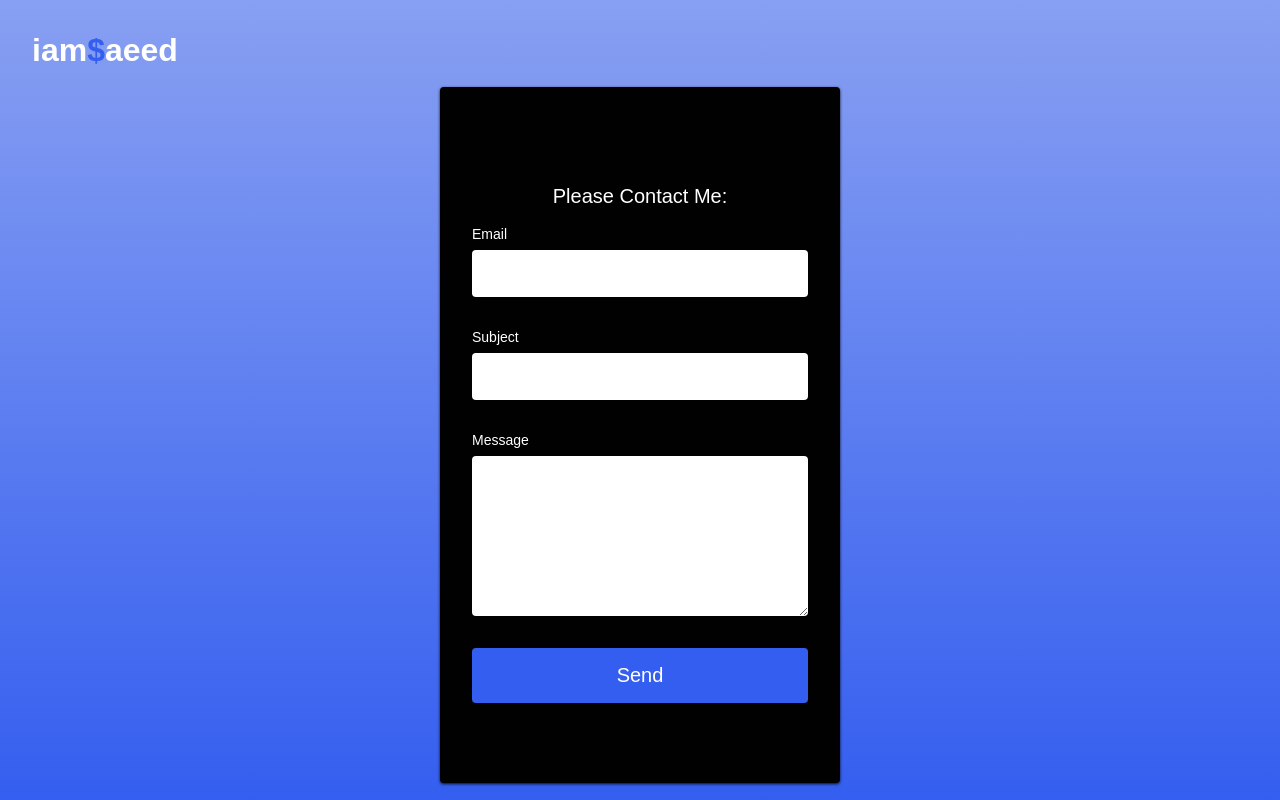
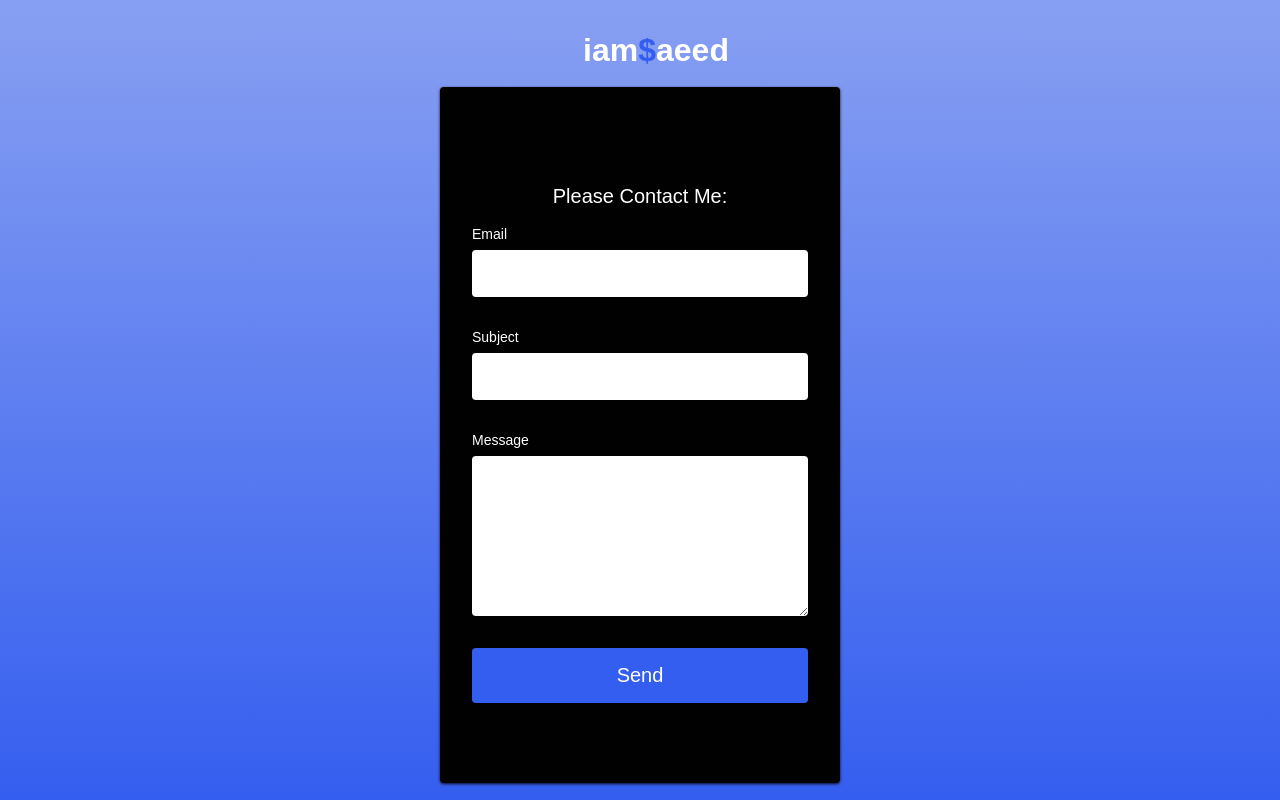
Before and after one commit to MSaeedNajafi/Resume, a React (Create React App) app: page /contact-me in a window 1280 px wide. Built offline with nearby package versions, Linux system fonts and the light colour scheme; a web font is replaced by a local one.

Commit message:
new design

```diff
--- a/src/components/Contact/ContactElements.js
+++ b/src/components/Contact/ContactElements.js
@@ -132,3 +132,8 @@ export const Text = styled.span`
   color: ${COL.formSpanColor};
   font-size: 14px;
 `;
+
+export const IconWrap = styled.div`
+  display: flex;
+  justify-content: center;
+`;
--- a/src/components/Contact/index.js
+++ b/src/components/Contact/index.js
@@ -11,6 +11,7 @@ import {
   FormInput,
   Text,
   FormInputTextArea,
+  IconWrap,
 } from "./ContactElements";
 import COL from "../Colors";
 const Contact = () => {
@@ -18,9 +19,11 @@ const Contact = () => {
     <>
       <Container>
         <FormWrap>
-          <Icon to="/">
-            iam<span style={{ color: COL.btnPrimaryColor }}>$</span>aeed
-          </Icon>
+          <IconWrap>
+            <Icon to="/">
+              iam<span style={{ color: COL.btnPrimaryColor }}>$</span>aeed
+            </Icon>
+          </IconWrap>
           <FormCotent>
             <Form action="#">
               <FormH1>Please Contact Me:</FormH1>
```
